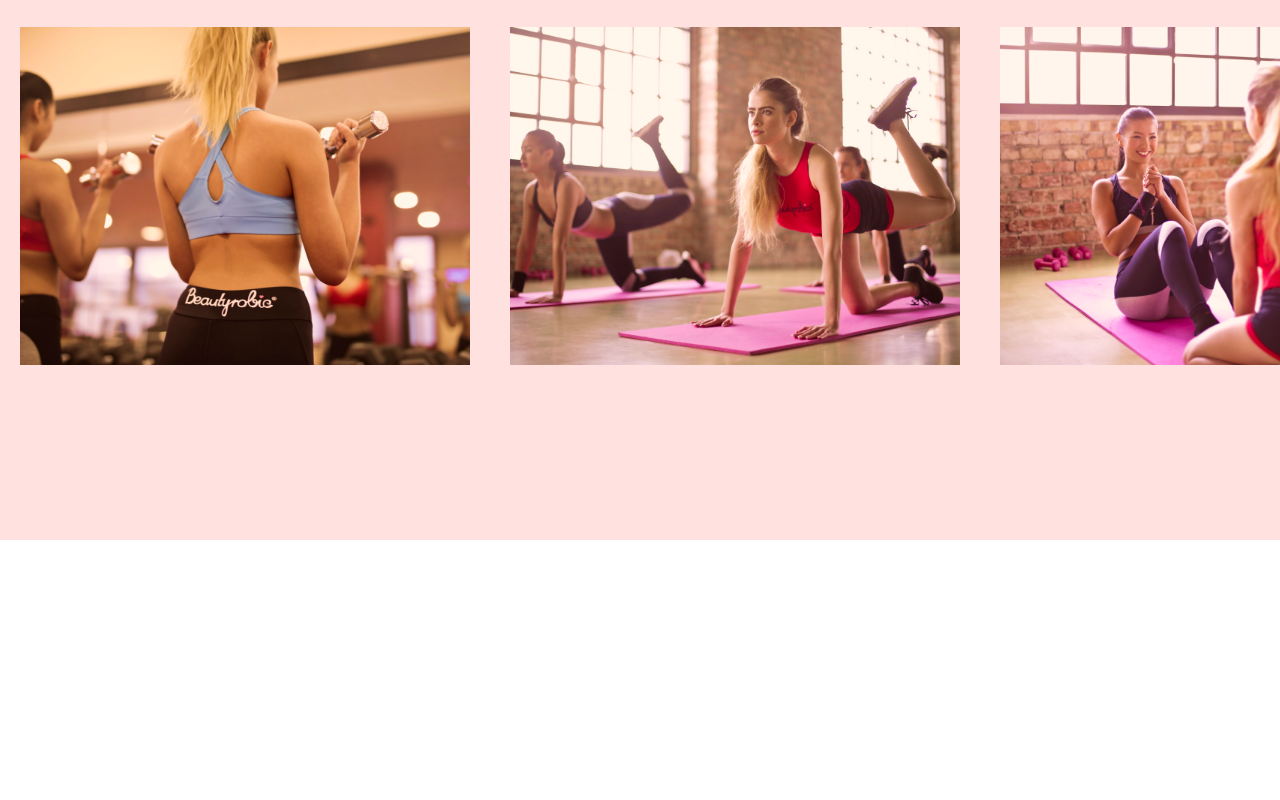
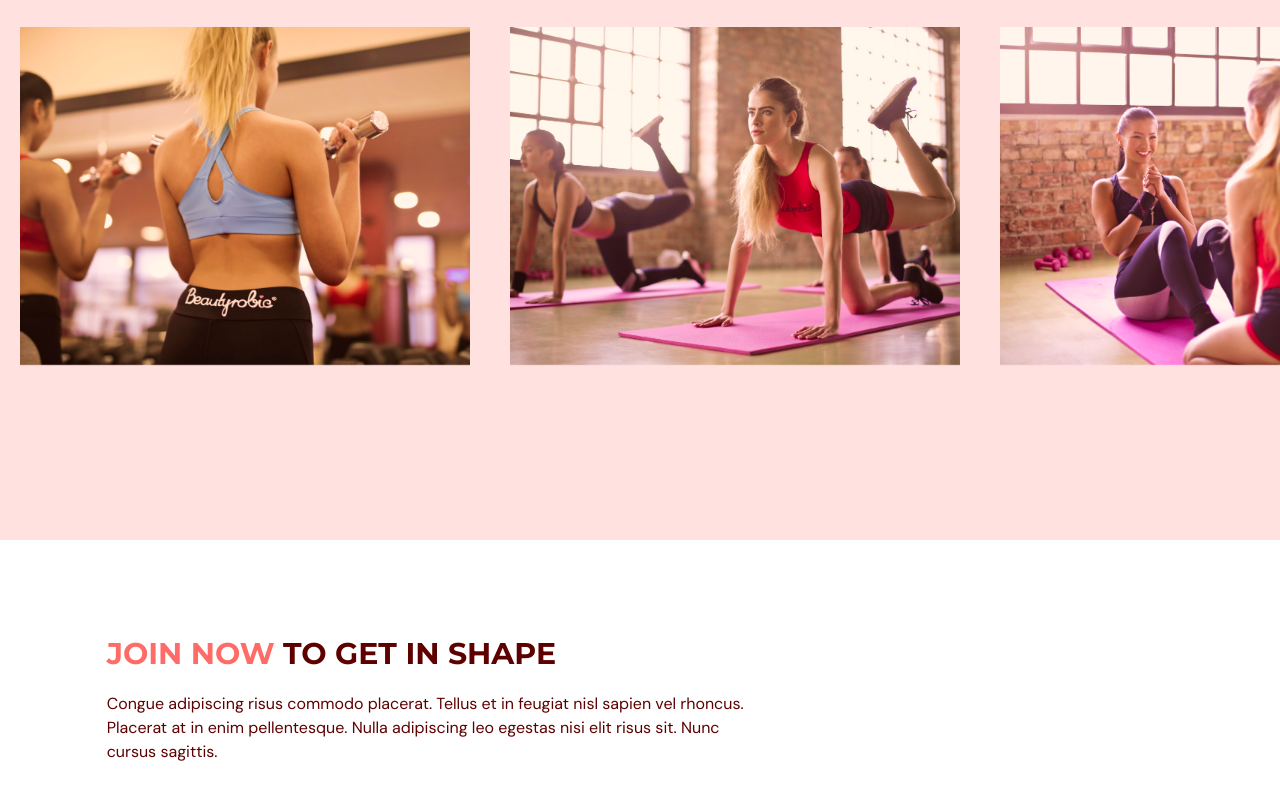
Before and after one commit to alona-didyk/Fitness-App, a React (Vite) app in the folder vite-project/: page / in a window 1280 px wide. Shown: the part 2450-3250 px from the top of the page. Before the commit the page ends 2990 px from the top, so only its background shows below. Built offline with nearby package versions, Linux system fonts and the light colour scheme.

Commit message:
completed half of the form

```diff
--- a/vite-project/package.json
+++ b/vite-project/package.json
@@ -14,7 +14,8 @@
     "framer-motion": "^11.3.30",
     "react": "^18.3.1",
     "react-anchor-link-smooth-scroll": "^1.0.12",
-    "react-dom": "^18.3.1"
+    "react-dom": "^18.3.1",
+    "react-hook-form": "^7.53.0"
   },
   "devDependencies": {
     "@eslint/js": "^9.9.0",
--- a/vite-project/src/App.tsx
+++ b/vite-project/src/App.tsx
@@ -4,6 +4,7 @@ import { SelectedPage } from "./shared/types";
 import Home from "./scenes/home";
 import Benefits from "./scenes/benefits";
 import OurClasses from "./scenes/ourclasses";
+import ContactUs from "./scenes/contactUs";
 
 function App() {
 	const [selectedPage, setSelectedPage] = useState<SelectedPage>
@@ -31,6 +32,7 @@ function App() {
 		<Home setSelectedPage={setSelectedPage}/>
 		<Benefits setSelectedPage={setSelectedPage}/>
 		<OurClasses setSelectedPage={setSelectedPage} />
+		<ContactUs setSelectedPage={selectedPage}/>
 	</div>;
 }
 
--- /dev/null
+++ b/vite-project/src/scenes/contactUs/index.tsx
@@ -0,0 +1,62 @@
+import { useForm } from 'react-hook-form'
+import { SelectedPage } from '../../shared/types'
+import { motion } from 'framer-motion'
+import ContactUsPageGraphic from '../../assets/ContactUsPageGraphic.png'
+import HText from '../../shared/HText'
+
+type Props = {
+    setSelectedPage: (value: SelectedPage) => void
+}
+
+const ContactUs = ({setSelectedPage}: Props) => {
+
+    const {register, trigger, formState: {errors}} = useForm()
+
+const onSubmit = async (e: any) => {
+    const isValid = await trigger()
+    if(!isValid) {
+        e.preventDefault()
+    }
+}
+
+  return (
+    <section id='contactus' className='mx-auto w-5/6 pt-24 pb-32'>
+      <motion.div onViewportEnter={() => setSelectedPage(SelectedPage.ContactUs)}>
+        {/* Header */}
+        <motion.div className='md:w-3/5' initial='hidden' whileInView='visible' viewport={{once: true, amount: 0.5}} transition={{duration: 0.5}} variants={{
+                 hidden: {opacity: 0, x:-50},
+                 visible: {opacity: 1, x: 0}
+                }}>
+                    <HText>
+                        <span className='text-primary-500'>JOIN NOW</span> TO GET IN SHAPE
+                    </HText>
+                    <p className='my-5'>
+                    Congue adipiscing risus commodo placerat. Tellus et in feugiat nisl
+            sapien vel rhoncus. Placerat at in enim pellentesque. Nulla
+            adipiscing leo egestas nisi elit risus sit. Nunc cursus sagittis.
+                    </p>
+                </motion.div>
+
+                {/* Form and Image */}
+                <div className='mt-10 justify-between gap-8 md:flex'>
+                    <motion.div className='mt-10 basis-3/5 md:mt-0' initial='hidden' whileInView='visible' viewport={{once: true, amount: 0.5}} transition={{duration: 0.5}} variants={{
+                 hidden: {opacity: 0, y: 50},
+                 visible: {opacity: 1, y: 0}
+                }}>
+                    <form
+                    target='_blank'
+                    onSubmit={onSubmit}
+                    action='https://formsubmit.co/e8a5bdfa807605332f809e5656e27c6e'
+                    method='POST'>
+
+                    </form>
+                </motion.div>
+                </div>
+
+
+      </motion.div>
+    </section>
+  )
+}
+
+export default ContactUs
```
Also changed, not shown: 1 other file (tests, documents, lock files or other folders).
